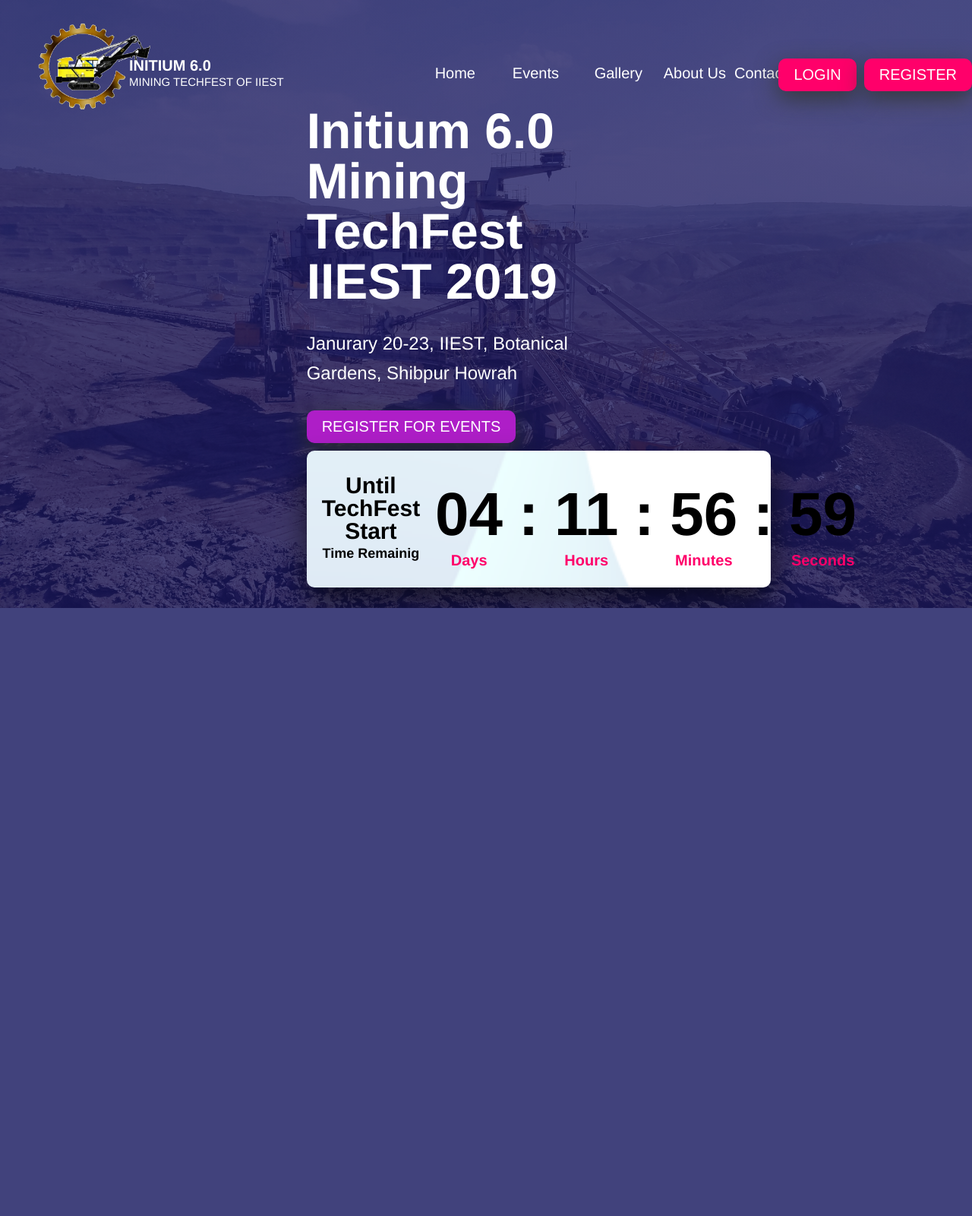
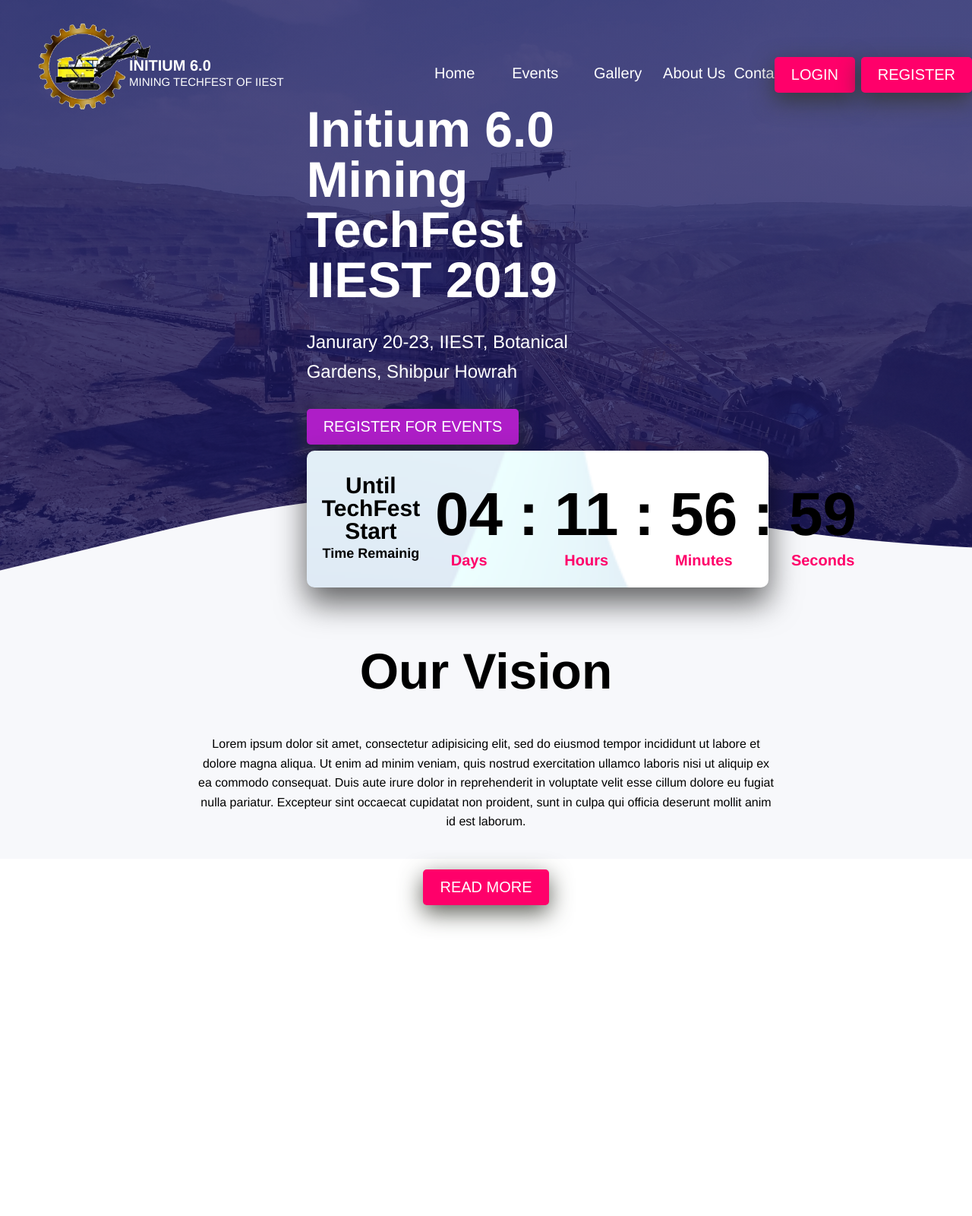
Before and after one commit to karan-singare/initium, a PHP site: page / in a window 1280 px wide. Shown: the whole page at 76% size. Before the commit the page ends 800 px from the top, so only its background shows below. Run offline with PHP 8.4, Linux system fonts and the light colour scheme.

Commit message:
vision completed

```diff
--- a/css/style.css
+++ b/css/style.css
@@ -18,7 +18,7 @@
 .container {
   display: grid;
   grid-template-columns: [full-start] 25rem [center-start] repeat(8, [col-start] 1fr [col-end]) [center-end] 25rem [full-end];
-  grid-template-rows: 1fr; }
+  grid-template-rows: repeat(2, 1fr); }
 
 .mb-sm {
   margin-bottom: 2rem; }
@@ -41,14 +41,15 @@
 .btn {
   font-size: 2rem;
   padding: 1rem 2rem;
-  border-radius: 1rem;
+  border-radius: .5rem;
   border: none;
   box-shadow: 0px 1rem 3rem rgba(51, 54, 44, 0.8);
   text-transform: uppercase; }
   .btn--pink {
     background-color: #ff006a;
     color: #fff;
-    transition: all .1s; }
+    transition: all .1s;
+    border: 2px solid transparent; }
     .btn--pink:hover {
       background: transparent;
       border: 2px solid #ff006a;
@@ -56,7 +57,8 @@
   .btn--violet {
     background-color: #ae1ec7;
     color: #fff;
-    transition: all .1s; }
+    transition: all .1s;
+    border: 2px solid transparent; }
     .btn--violet:hover {
       background: #ffa116;
       border: 2px solid #ffa116; }
@@ -123,6 +125,28 @@
     text-align: center;
     grid-column-gap: 2rem; }
 
+.vision {
+  grid-column: full-start/full-end;
+  grid-row: 2/3;
+  height: 60vh;
+  margin-top: -15rem;
+  padding-top: 20rem;
+  color: #000;
+  background-image: url("../images/pattern-1.png");
+  background-repeat: no-repeat;
+  display: grid;
+  grid-row-gap: 5rem;
+  grid-template-columns: 20% 60% 20%;
+  justify-items: center;
+  align-items: center;
+  text-align: center; }
+  .vision > * {
+    grid-column: 2/-2; }
+  .vision .heading__primary {
+    text-transform: capitalize; }
+  .vision__text {
+    font-size: 1.6rem; }
+
 .brand {
   display: grid;
   grid-template-columns: repeat(3, max-content); }
@@ -156,6 +180,7 @@
     text-decoration: none; }
 
 .count {
+  z-index: 10;
   color: #000000;
   padding: 2rem;
   border-radius: 1rem;
--- a/index.html
+++ b/index.html
@@ -64,10 +64,19 @@
             <li>59 <span>Seconds</span> </li>
           </ul>
         </div>
+      </div>
+    </header>
 
+    <div class="vision">
+      <div class="vision__title">
+        <h1 class="heading__primary">Our vision</h1>
       </div>
+      <div class="vision__text">
+        Lorem ipsum dolor sit amet, consectetur adipisicing elit, sed do eiusmod tempor incididunt ut labore et dolore magna aliqua. Ut enim ad minim veniam, quis nostrud exercitation ullamco laboris nisi ut aliquip ex ea commodo consequat. Duis aute irure dolor in reprehenderit in voluptate velit esse cillum dolore eu fugiat nulla pariatur. Excepteur sint occaecat cupidatat non proident, sunt in culpa qui officia deserunt mollit anim id est laborum.
+      </div>
+      <button class="vision__btn btn btn--pink">read more</button>
+    </div>
 
-    </header>
   </div>
 </body>
 </html>
--- a/sass/base/_base.scss
+++ b/sass/base/_base.scss
@@ -36,5 +36,5 @@
 .container {
   display: grid;
   grid-template-columns: [full-start] 25rem [center-start] repeat(8, [col-start] 1fr [col-end]) [center-end] 25rem [full-end];
-  grid-template-rows: 1fr;
+  grid-template-rows: repeat(2, 1fr);
 }
--- a/sass/base/_typography.scss
+++ b/sass/base/_typography.scss
@@ -1,7 +1,7 @@
 .btn {
   font-size: 2rem;
   padding: 1rem 2rem;
-  border-radius: 1rem;
+  border-radius: .5rem;
   border: none;
   box-shadow: 0px 1rem 3rem rgba(51, 54, 44, 0.8);
   text-transform: uppercase;
@@ -11,6 +11,7 @@
     background-color: $pink;
     color: #fff;
     transition: all .1s;
+    border: 2px solid transparent;
 
     &:hover {
       background: transparent;
@@ -22,6 +23,7 @@
     background-color: $violet;
     color: #fff;
     transition: all .1s;
+    border: 2px solid transparent;
 
     &:hover {
       background: $yellow;
--- a/sass/components/_brand.scss
+++ b/sass/components/_brand.scss
@@ -1,5 +1,4 @@
 .brand {
-
   display: grid;
   grid-template-columns: repeat(3, max-content);
 
--- a/sass/components/_count.scss
+++ b/sass/components/_count.scss
@@ -1,4 +1,5 @@
 .count {
+  z-index: 10;
   color: #000000;
   padding: 2rem;
   border-radius: 1rem;
--- /dev/null
+++ b/sass/layout/_vision.scss
@@ -0,0 +1,31 @@
+.vision {
+  grid-column: full-start/full-end;
+  grid-row: 2/3;
+  height: 60vh;
+  margin-top: -15rem;
+  padding-top: 20rem;
+  color: #000;
+  background-image: url('../images/pattern-1.png');
+  // background-size: cover;
+  background-repeat: no-repeat;
+
+  display: grid;
+  grid-row-gap: 5rem;
+
+  grid-template-columns: 20% 60% 20%;
+  justify-items: center;
+  align-items: center;
+  text-align: center;
+
+  & > * {
+    grid-column: 2/-2;
+  }
+  & .heading__primary {
+    text-transform: capitalize;
+  }
+  &__text {
+    font-size: 1.6rem;
+  }
+
+
+}
--- a/sass/main.scss
+++ b/sass/main.scss
@@ -3,6 +3,7 @@
 @import "base/utilities";
 @import "base/typography";
 @import "layout/header";
+@import "layout/vision";
 @import "components/brand";
 @import "components/nav";
 @import "components/count";
```
Also changed, not shown: images/pattern-1.png (added).
